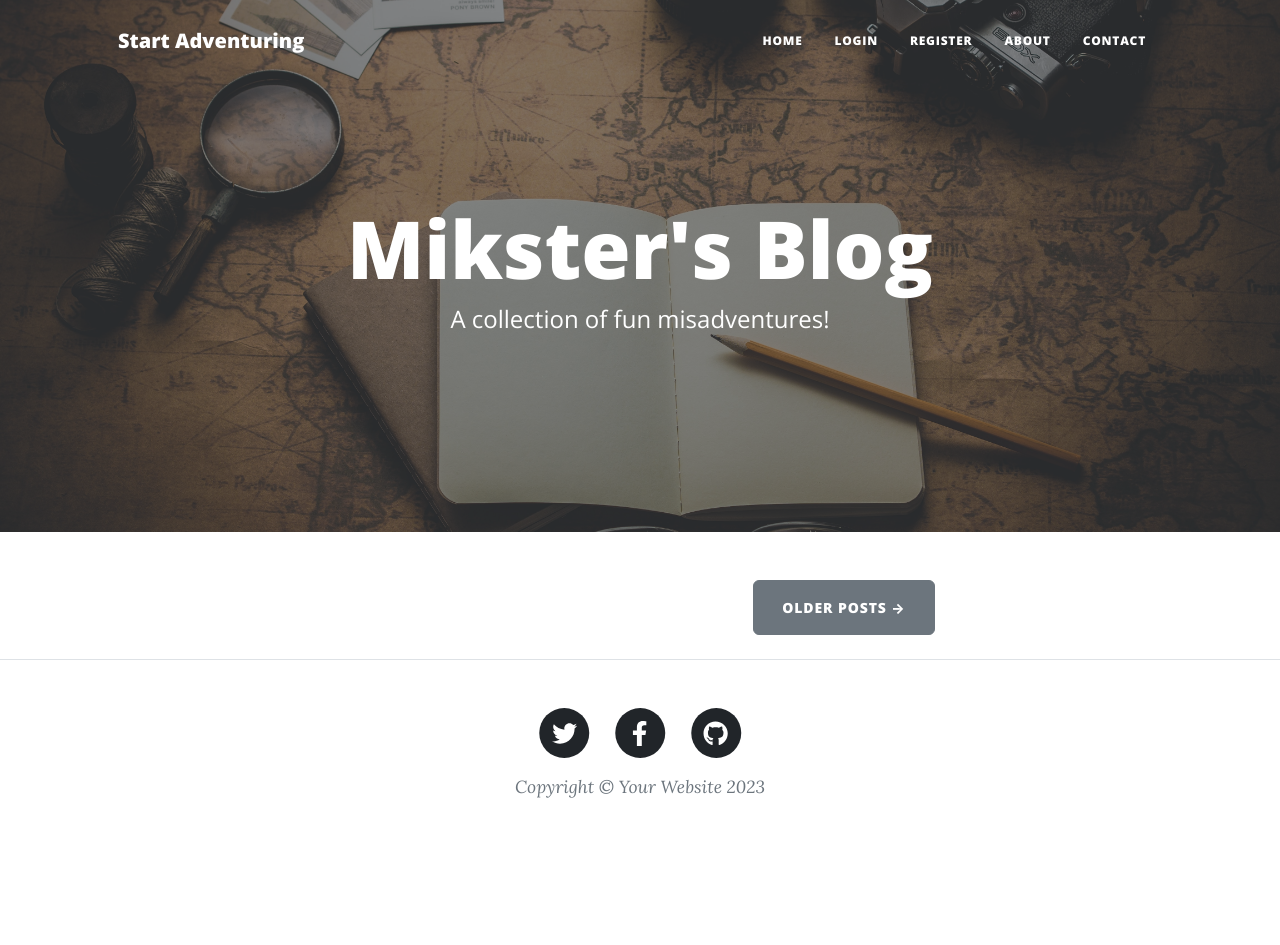
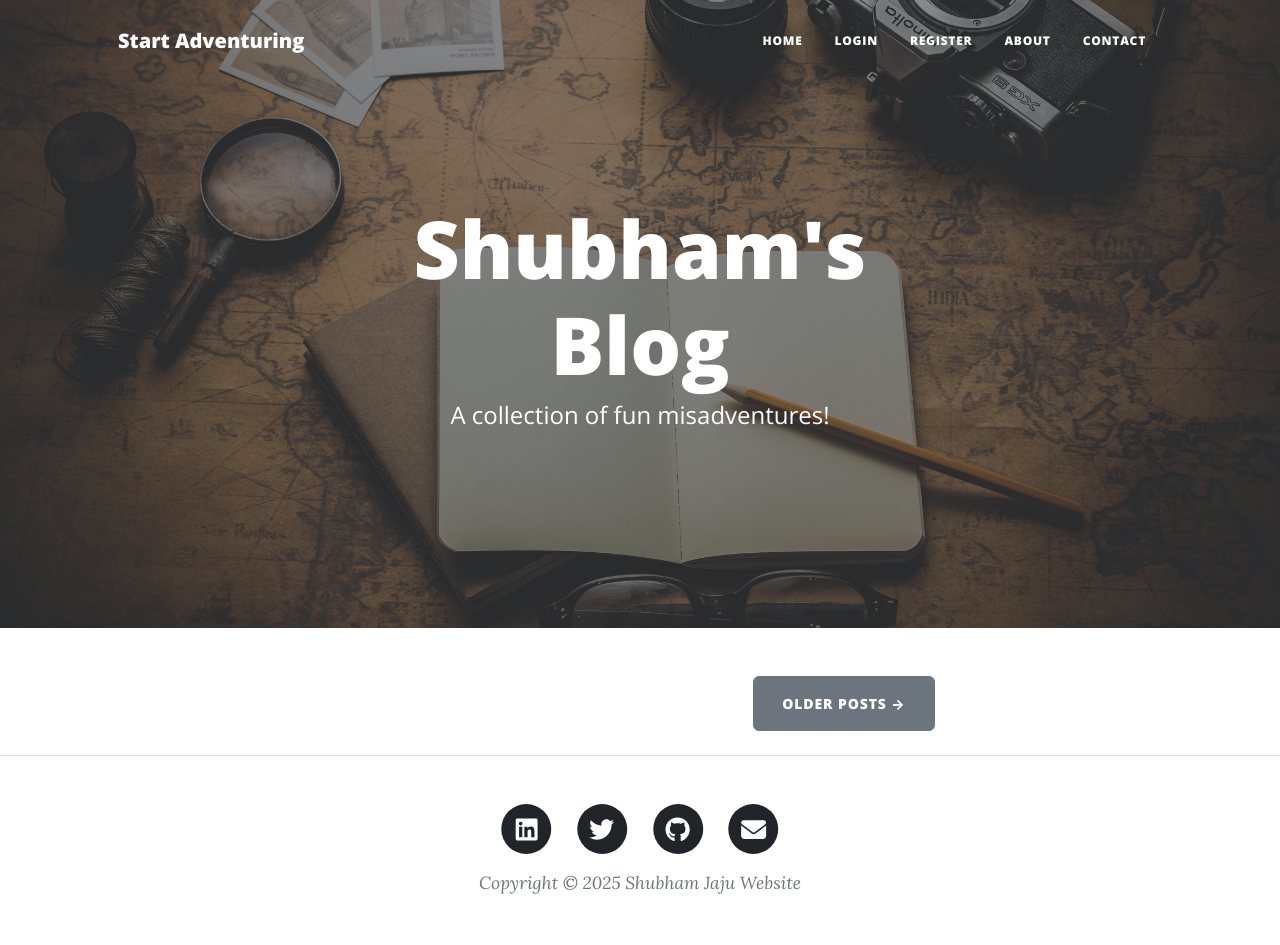
Before and after one commit to shubhamjaju03/flask-blog, a Flask app: page / in a window 1280 px wide. Before the commit the page ends 798 px from the top, so only its background shows below. Run offline with Flask 3, Linux system fonts and the light colour scheme; data that the repository does not hold is empty; some libraries are stand-ins or nearby versions.

Commit message:
Initial commit from Day 71 blog

```diff
--- a/templates/footer.html
+++ b/templates/footer.html
@@ -1,42 +1,68 @@
-        <!-- Footer-->
+<!-- Footer -->
 <footer class="border-top">
   <div class="container px-4 px-lg-5">
     <div class="row gx-4 gx-lg-5 justify-content-center">
       <div class="col-md-10 col-lg-8 col-xl-7">
         <ul class="list-inline text-center">
+
+          <!-- LinkedIn -->
           <li class="list-inline-item">
-                              <a href="#!">
+            <a href="https://www.linkedin.com/in/shubhamjaju03/" target="_blank" rel="noopener noreferrer">
+              <span class="fa-stack fa-lg">
+                <i class="fas fa-circle fa-stack-2x"></i>
+                <i class="fab fa-linkedin fa-stack-1x fa-inverse"></i>
+              </span>
+            </a>
+          </li>
+
+          <!-- Twitter/X -->
+          <li class="list-inline-item">
+            <a href="https://x.com/ShubhamJaju19" target="_blank" rel="noopener noreferrer">
               <span class="fa-stack fa-lg">
                 <i class="fas fa-circle fa-stack-2x"></i>
                 <i class="fab fa-twitter fa-stack-1x fa-inverse"></i>
               </span>
             </a>
           </li>
+
+          <!-- GitHub -->
           <li class="list-inline-item">
-                              <a href="#!">
-                                  <span class="fa-stack fa-lg">
-                                      <i class="fas fa-circle fa-stack-2x"></i>
-                                      <i class="fab fa-facebook-f fa-stack-1x fa-inverse"></i>
-                                  </span>
-                              </a>
-                          </li>
-                          <li class="list-inline-item">
-                              <a href="#!">
+            <a href="https://github.com/shubhamjaju03" target="_blank" rel="noopener noreferrer">
               <span class="fa-stack fa-lg">
                 <i class="fas fa-circle fa-stack-2x"></i>
                 <i class="fab fa-github fa-stack-1x fa-inverse"></i>
               </span>
             </a>
           </li>
+
+          <!-- Email -->
+          <li class="list-inline-item">
+            <a href="mailto:shubhamjaju03@gmail.com" target="_blank" rel="noopener noreferrer">
+              <span class="fa-stack fa-lg">
+                <i class="fas fa-circle fa-stack-2x"></i>
+                <i class="fas fa-envelope fa-stack-1x fa-inverse"></i>
+              </span>
+            </a>
+          </li>
         </ul>
-                      <div class="small text-center text-muted fst-italic">Copyright &copy; Your Website 2023</div>
+
+        <!-- Dynamic Copyright with Auto-Updating Year -->
+        <div class="small text-center text-muted fst-italic">
+          Copyright &copy; <span id="current-year">2025</span> Shubham Jaju Website
+        </div>
       </div>
     </div>
   </div>
 </footer>
-      <!-- Bootstrap core JS-->
+
+<!-- Bootstrap core JS -->
 <script src="https://cdn.jsdelivr.net/npm/bootstrap@5.2.3/dist/js/bootstrap.bundle.min.js"></script>
-      <!-- Core theme JS-->
+<!-- Core theme JS -->
 <script src="{{ url_for('static', filename='js/scripts.js') }}"></script>
+
+<!-- Add this script to update the year dynamically -->
+<script>
+  document.getElementById("current-year").textContent = new Date().getFullYear();
+</script>
 </body>
 </html>
--- a/templates/index.html
+++ b/templates/index.html
@@ -9,7 +9,7 @@
     <div class="row gx-4 gx-lg-5 justify-content-center">
       <div class="col-md-10 col-lg-8 col-xl-7">
         <div class="site-heading">
-          <h1>Mikster's Blog</h1>
+          <h1>Shubham's Blog</h1>
           <span class="subheading">A collection of fun misadventures!</span>
         </div>
       </div>
```
Lines whose indentation alone changed are shown as unchanged.
